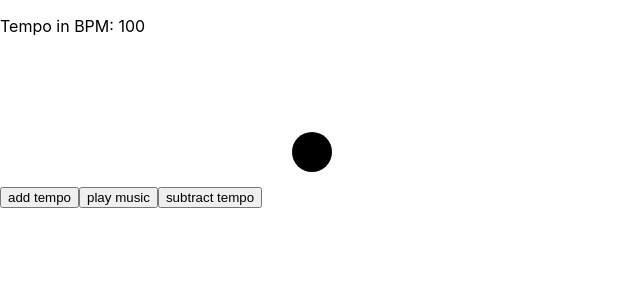
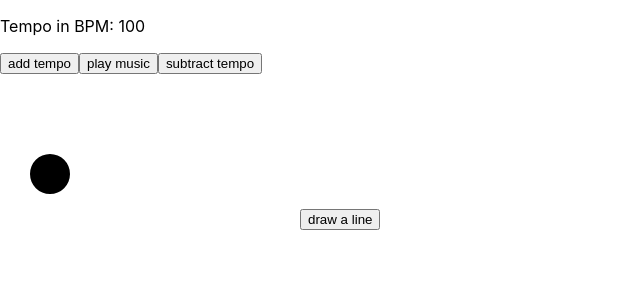
Before and after one commit to professional-pigeon/react-music-app, a React (Create React App) app: page / in a window 1280 px wide. Shown: the top 300 px of the page, without its empty margins (0-640 px from the left). Built offline with nearby package versions, Linux system fonts and the light colour scheme; no server answers.

Commit message:
WIP reading about canvas

```diff
--- a/src/components/App.js
+++ b/src/components/App.js
@@ -1,20 +1,15 @@
 import './App.css';
 import Metronome from './Metronome'
-import Canvas from './Canvas'
+import DrawControl from './DrawControl'
 
 function App() {
 
-  const draw = ctx => {
-    ctx.fillStyle = '#000000'
-    ctx.beginPath()
-    ctx.arc(50, 100, 20, 0, 2*Math.PI)
-    ctx.fill()
-  }
+
 
   return (
     <>
       <Metronome />
-      <Canvas draw={draw}/>
+      <DrawControl />
     </>
   );
 }
--- a/src/components/MusicControl.js
+++ b/src/components/DrawControl.js
@@ -3,15 +3,26 @@ import PropTypes from "prop-types"
 import { propTypes } from 'react-bootstrap/esm/Image';
 import { render } from '@testing-library/react';
 import Vex from 'vexflow'
-
+import Canvas from './Canvas';
 
 
 function MusicControl() {
 
+  const draw = ctx => {
+    ctx.fillStyle = '#000000'
+    ctx.beginPath()
+    ctx.moveTo(50,0)
+    ctx.arc(50, 100, 20, 0, 2*Math.PI)
+    ctx.fill()
+  }
+
+
+
 
 return (
       <div>
-        <canvas id="myCanvas" width="200" height="100" style="border:1px solid #000000;"></canvas>
+        <Canvas draw={draw} />
+        <button>draw a line</button>
       </div>
   )
 }
```
